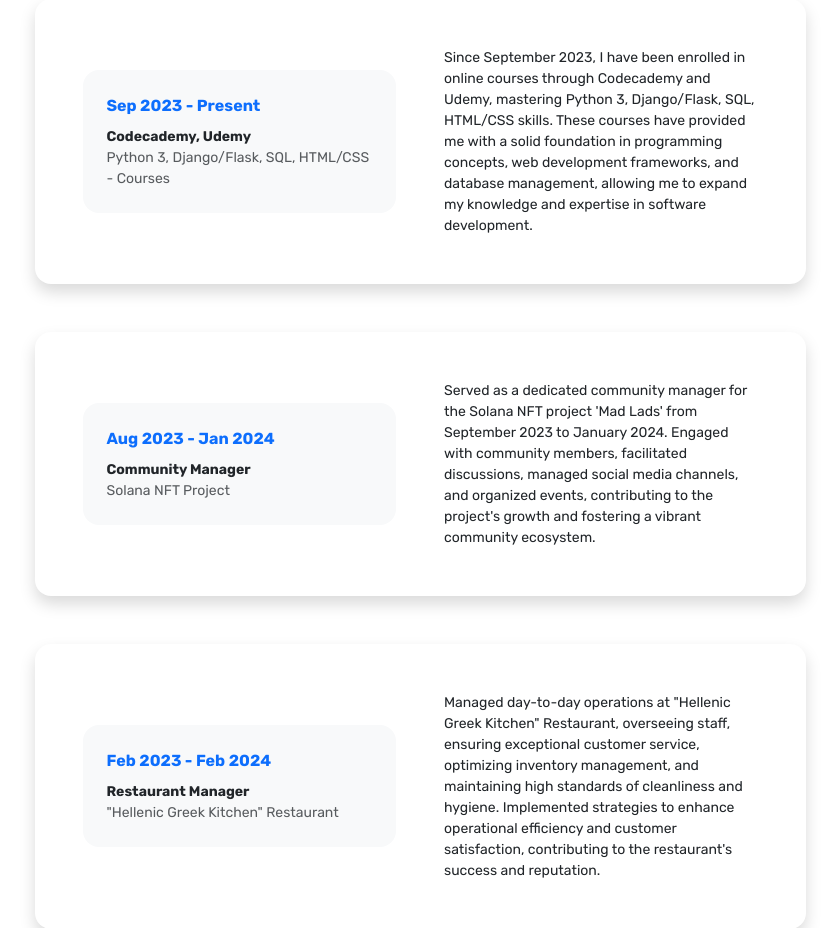
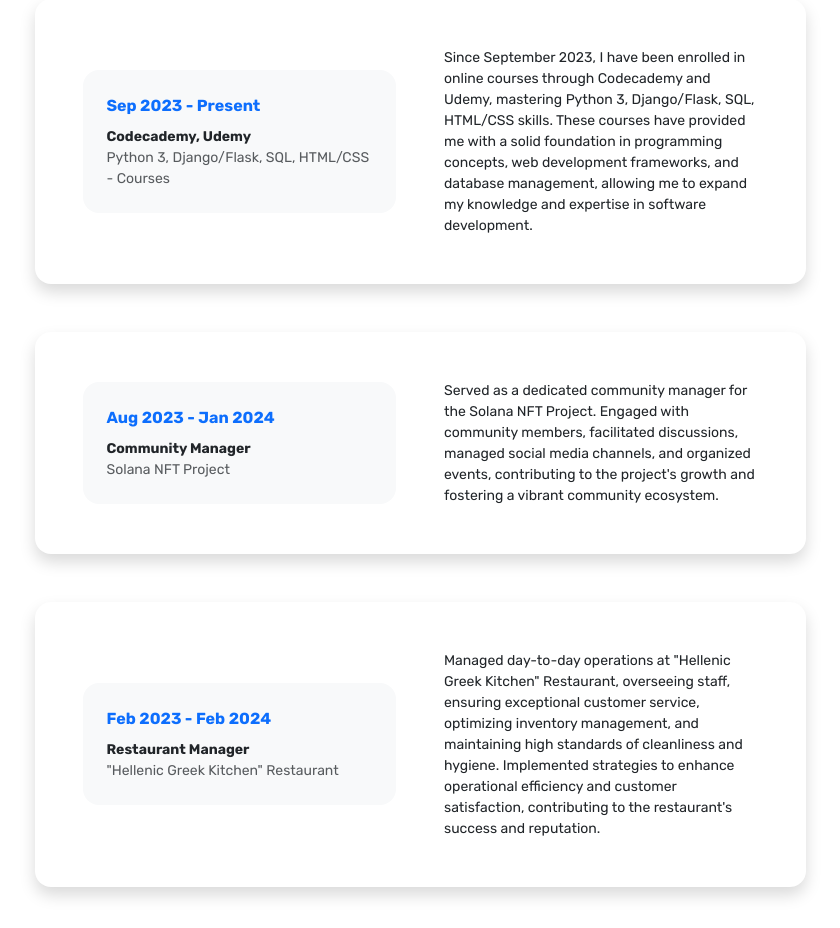
Before and after one commit to georgebrnv/Portfolio-Website, a Flask app: page /resume in a window 1280 px wide. Shown: the part 341-1269 px from the top of the page, without its empty margins (220-1060 px from the left). Run offline with Flask 3, Linux system fonts and the light colour scheme; some libraries are stand-ins or nearby versions.

Commit message:
Fix HTML

```diff
--- a/templates/resume.html
+++ b/templates/resume.html
@@ -48,7 +48,7 @@
                                         </div>
                                         <div class="col-lg-6">
                                             <div class="resume-box-text">
-                                                Served as a dedicated community manager for the Solana NFT project 'Mad Lads' from September 2023 to January 2024. Engaged with community members, facilitated discussions, managed social media channels, and organized events, contributing to the project's growth and fostering a vibrant community ecosystem.
+                                                Served as a dedicated community manager for the Solana NFT Project. Engaged with community members, facilitated discussions, managed social media channels, and organized events, contributing to the project's growth and fostering a vibrant community ecosystem.
                                             </div>
                                         </div>
                                     </div>
```
